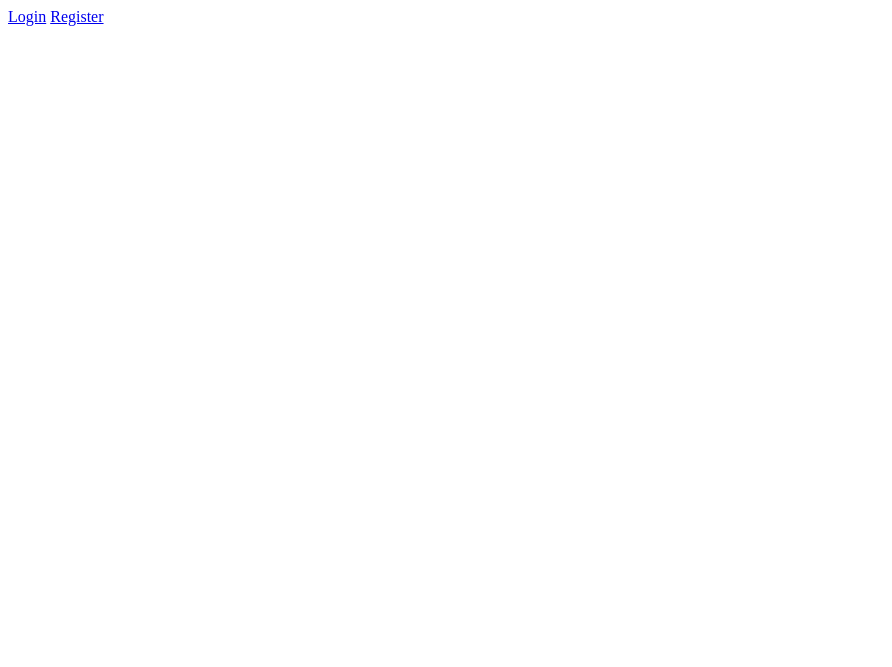
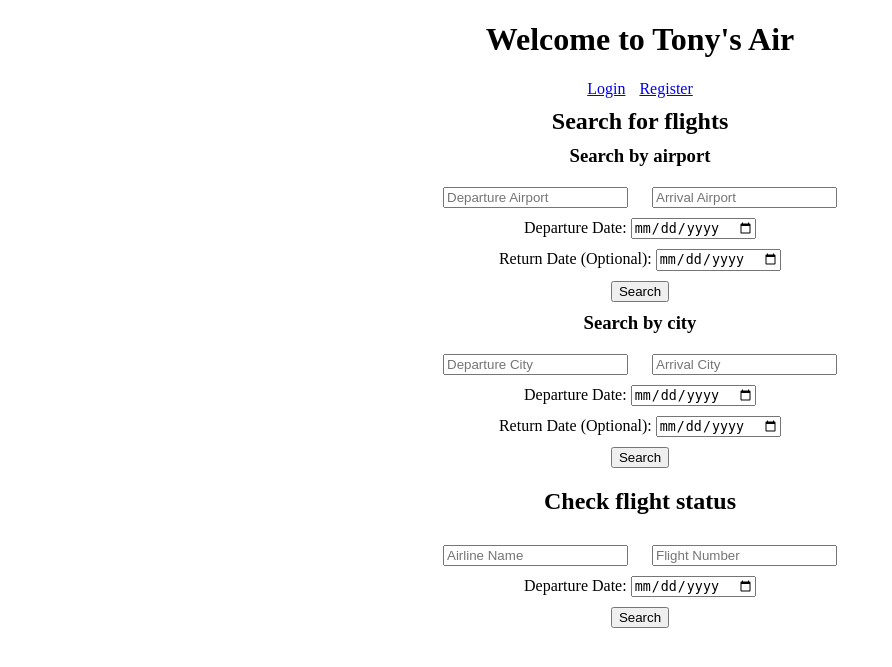
Before and after one commit to TonyZTYang/AirlineWebsite, a Flask app: page / in a window 1280 px wide. Before the commit the part shown is almost empty. Shown: the top 667 px of the page, without its empty margins (0-892 px from the left). Run offline with Flask 2, Linux system fonts and the light colour scheme.

Commit message:
completes public search

```diff
--- a/app.py
+++ b/app.py
@@ -1,6 +1,7 @@
 #Import Flask Library
 from flask import Flask, render_template, request, session, url_for, redirect
 from config import db, secret_key
+from util import fetchall
 
 '''
 # replacement of config.py
@@ -20,17 +21,81 @@ db = pymysql.connect(host='mysql server address',
 #Initialize the app from Flask
 app = Flask(__name__)
 
-#Define a route to hello function
-@app.route('/')
-def hello():
+#Define a route to index
+@app.route('/', methods = ['GET'])
+def index_get():
 	return render_template('index.html')
 
-#Define route for login
+#Add route for public info search
+@app.route('/', methods = ['POST'])
+def public_info_search():
+	# fetch info from form
+	depart_airport = request.form.get('depart_airport')
+	arrive_airport = request.form.get('arrive_airport')
+	depart_date = request.form.get('depart_date')
+	return_date = request.form.get('return_date')
+	depart_city = request.form.get('depart_city')
+	arrive_city = request.form.get('arrive_city')
+	airline_name = request.form.get('airline_name')
+	flight_num = request.form.get('flight_num')
+
+	# check for search scinario
+	if depart_airport:
+		sql = 'select distinct airline_name, flight_number, departure_time , \
+				arrival_time, departure_airport, arrival_airport, \
+				status  from flight where departure_airport = %s and \
+				arrival_airport = %s and DATE(departure_time) = %s'
+		keys = (depart_airport, arrive_airport, depart_date)
+		result = fetchall(sql,keys)
+		if return_date:
+			sql = 'select distinct airline_name,flight_number,departure_time, \
+				arrival_time, departure_airport, arrival_airport, \
+				status  from flight where departure_airport = %s and \
+				arrival_airport = %s and DATE(departure_time) = %s'
+			keys = (arrive_airport, depart_airport, return_date)
+			return_flight = fetchall(sql, keys)
+			return render_template('index.html',search1=result,
+					search2=return_flight)
+		return render_template('index.html',search1=result)
+	elif depart_city:
+		sql = 'select distinct airline_name,flight_number,departure_time , \
+				arrival_time, departure_airport, arrival_airport, \
+				status  from flight where departure_airport = \
+				(select name from airport where city = %s) and \
+				arrival_airport = (select name from airport where city = %s) \
+				and DATE(departure_time) = %s'
+		keys = (depart_city, arrive_city, depart_date)
+		result = fetchall(sql,keys)
+		if return_date:
+			sql = 'select distinct airline_name,flight_number,departure_time, \
+				arrival_time, departure_airport, arrival_airport, \
+				status  from flight where departure_airport =  \
+				(select name from airport where city = %s) and \
+				arrival_airport = (select name from airport where city = %s) \
+				and DATE(departure_time) = %s'
+			keys = (arrive_city, depart_city, return_date)
+			return_flight = fetchall(sql, keys)
+			return render_template('index.html',search1=result,
+					search2=return_flight)
+		return render_template('index.html',search1=result)
+	elif airline_name:
+		sql = 'select distinct airline_name,flight_number,departure_time , \
+				arrival_time, departure_airport, arrival_airport, \
+				status  from flight where airline_name = %s and \
+				flight_number = %s \
+				and DATE(departure_time) = %s'
+		keys = (airline_name, flight_num, depart_date)
+		result = fetchall(sql,keys)
+		return render_template('index.html',search3=result)
+	else:
+		return 'form submission not matching'
+
+#Define route for login type choosing
 @app.route('/login')
 def login():
 	return render_template('login.html')
 
-#Define route for register
+#Define route for register type choosing
 @app.route('/register')
 def register():
 	return render_template('register.html')
--- a/templates/index.html
+++ b/templates/index.html
@@ -4,14 +4,149 @@
 <head>
 
 </head>
+<style>
+		body {text-align: center;}
+		input {margin-top: 10px;}
+		table, th, td{border: 1px solid black;}
+</style>
 
 <body>
-{% if not message %}
-	<a href="/login">Login</a>
+	<!-- if not logged in -->
+	{% if not logged %}
+		<h1>Welcome to Tony's Air</h1>
+
+		<a href="/login" style='margin-right: 10px;'>Login</a>
 		<a href="/register">Register</a>
+
+		<h2 style='margin-bottom: 10px; margin-top: 10px;'>Search for flights</h2>
+		<!-- airport search -->
+		<h3 style='margin-bottom: 10px; margin-top: 10px;'>Search by airport</h2>
+		<form action="/" method="POST">
+			<input type="text" name = "depart_airport" placeholder="Departure Airport" required>
+			<span style = 'padding:10px;'>   </span>
+			<input type="text" name = "arrive_airport" placeholder="Arrival Airport" reuqired></br>
+			<span>Departure Date: </span>
+			<input type="date" name = "depart_date" required><br>
+			<span>Return Date (Optional): </span>
+			<input type="date" name = "return_date"><br>
+			<input type="submit" value = Search />
+			{% if error %}
+				<p class="error"><strong>Error:</strong> {{error}}</p>
+			{% endif %}
+		</form>
+
+		<!-- city search -->
+		<h3 style='margin-bottom: 10px; margin-top: 10px;'>Search by city</h2>
+		<form action="/" method="POST">
+			<input type="text" name = "depart_city" placeholder="Departure City" reuqired>
+			<span style = 'padding:10px;'>   </span>
+			<input type="text" name = "arrive_city" placeholder="Arrival City" reuqired></br>
+			<span>Departure Date: </span>
+			<input type="date" name = "depart_date" reuqired><br>
+			<span>Return Date (Optional): </span>
+			<input type="date" name = "return_date"><br>
+			<input type="submit" value = Search />
+			{% if error %}
+				<p class="error"><strong>Error:</strong> {{error}}</p>
+			{% endif %}
+		</form>
+
+		<!-- desplay search result -->
+		{% if search1 %}
+		<h3 style='margin-bottom: 10px; margin-top: 10px;'>Search result</h3>
+		<table align= 'center'>
+				<th>Airline Name</th>
+				<th>Flight Number</th>
+				<th>Departure Airport</th>
+				<th>Arrival Airport</th>
+				<th>Departure Time</th>
+				<th>Arrival Time</th>
+				<th>Status</th>
+
+			{% for line in search1 %}
+				<tr>
+					<td>{{line['airline_name']}}</td>
+					<td>{{line['flight_number']}}</td>
+					<td>{{line['departure_airport']}}</td>
+					<td>{{line['arrival_airport']}}</td>
+					<td>{{line['departure_time']}}</td>
+					<td>{{line['arrival_time']}}</td>
+					<td>{{line['status']}}</td>
+				</tr>
+			{% endfor %}
+		</table>
 		{% endif %}
 
-{% if message %}
+		<!-- desplay search result -->
+		{% if search2 %}
+		<table align= 'center', style='margin-top:20px'>
+				<th>Airline Name</th>
+				<th>Flight Number</th>
+				<th>Departure Airport</th>
+				<th>Arrival Airport</th>
+				<th>Departure Time</th>
+				<th>Arrival Time</th>
+				<th>Status</th>
+
+			{% for line in search2 %}
+				<tr>
+					<td>{{line['airline_name']}}</td>
+					<td>{{line['flight_number']}}</td>
+					<td>{{line['departure_airport']}}</td>
+					<td>{{line['arrival_airport']}}</td>
+					<td>{{line['departure_time']}}</td>
+					<td>{{line['arrival_time']}}</td>
+					<td>{{line['status']}}</td>
+				</tr>
+			{% endfor %}
+		</table>
+		{% endif %}
+
+		<h2>Check flight status</h2>
+		<!-- flight status -->
+		<form action="/" method="POST">
+			<input type="text" name = "airline_name" placeholder="Airline Name" required>
+			<span style = 'padding:10px;'>   </span>
+			<input type="text" name = "flight_num" placeholder="Flight Number" required></br>
+			<span>Departure Date: </span>
+			<input type="date" name = "depart_date" required><br>
+			<!-- <span>Arrival Date (Optional): </span>
+			<input type="date" name = "arrive_date"><br> -->
+			<input type="submit" value = Search />
+			{% if error %}
+				<p class="error"><strong>Error:</strong> {{error}}</p>
+			{% endif %}
+		</form>
+
+		<!-- desplay search result -->
+		{% if search3 %}
+		<h3 style='margin-bottom: 10px; margin-top: 10px;'>Search result</h3>
+		<table align= 'center'>
+				<th>Airline Name</th>
+				<th>Flight Number</th>
+				<th>Departure Airport</th>
+				<th>Arrival Airport</th>
+				<th>Departure Time</th>
+				<th>Arrival Time</th>
+				<th>Status</th>
+
+			{% for line in search3 %}
+				<tr>
+					<td>{{line['airline_name']}}</td>
+					<td>{{line['flight_number']}}</td>
+					<td>{{line['departure_airport']}}</td>
+					<td>{{line['arrival_airport']}}</td>
+					<td>{{line['departure_time']}}</td>
+					<td>{{line['arrival_time']}}</td>
+					<td>{{line['status']}}</td>
+				</tr>
+			{% endfor %}
+		</table>
+		{% endif %}
+	{% endif %}
+
+    <!-- if logged in -->
+	{% if logged %}
 		<a href="/logout">Logout</a>
 		<a href="/remove_account">Remove Account</a>
 		<p class="message">You are logged in {{message}}. You have {{num}} follower(s)</p> </br>
```
Lines whose indentation alone changed are shown as unchanged.
